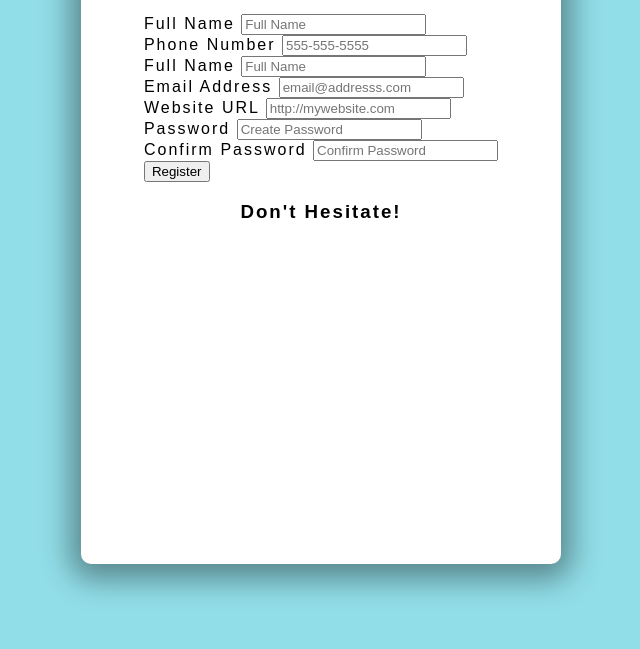
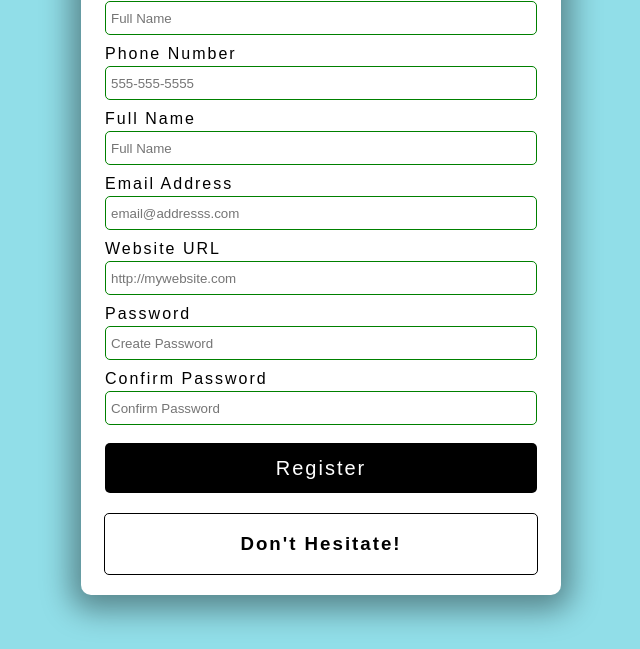
Before and after one commit to Jaden-Reklaw/form-validation, a plain HTML site: page index.html in a window 1280 px wide. Shown: the part 151-800 px from the top of the page, without its empty margins (319-959 px from the left). Drawn offline with Linux system fonts and the light colour scheme; a web font is replaced by a local one.

Commit message:
styled form inputs, buttons, labels. Styled message

```diff
--- a/style.css
+++ b/style.css
@@ -5,7 +5,7 @@ html {
 }
 
 body {
-    margin: 0px;
+    margin: 0;
     min-height: 100vh;
     font-family: 'Arsenal', sans-serif;
     letter-spacing: 2px;
@@ -17,7 +17,7 @@ body {
 
 .container {
     width: 480px;
-    height: 630px;
+    height: auto;
     background: white;
     display: flex;
     flex-direction: column;
@@ -25,3 +25,71 @@ body {
     border-radius: 10px;
     box-shadow: 0 5px 30px 10px rgba(0, 0, 0, 0.4);
 }
+
+/* Form Styling */
+form {
+    width: 90%;
+}
+
+.form-group {
+    height: 65px;
+}
+
+label {
+    position: relative;
+    bottom: 3px;
+}
+
+input {
+    width: 100%;
+    height: 34px;
+    padding: 5px;
+    border: 1px solid black;
+    border-radius: 5px;
+    outline: none;
+    /* how to fix the issue with input boxes over extending on the right */
+    box-sizing: border-box;
+    transition: all 0.3s;
+}
+
+/* Valid(if passed test) and Invalid(if failed test) suedo class */
+input:valid {
+    border: 1px solid green;
+}
+
+input:invalid {
+    border: 1px solid red;
+}
+
+button {
+    cursor: pointer;
+    color: white;
+    background: black;
+    border: none;
+    border-radius: 5px;
+    height: 50px;
+    width: 100%;
+    font-family: 'Arsenal', sans-serif;
+    font-size: 20px;
+    letter-spacing: 2px;
+    margin-top: 5px;
+}
+
+button:hover {
+    filter: brightness(200%);
+    background: rgb(22, 22, 22);
+}
+
+button:focus {
+    outline: none;
+}
+
+.message-container {
+    border: 1px solid black;
+    border-radius: 5px;
+    width: 90%;
+    margin: 20px 0;
+    display: flex;
+    justify-content: center;
+    color: black;
+}
```
